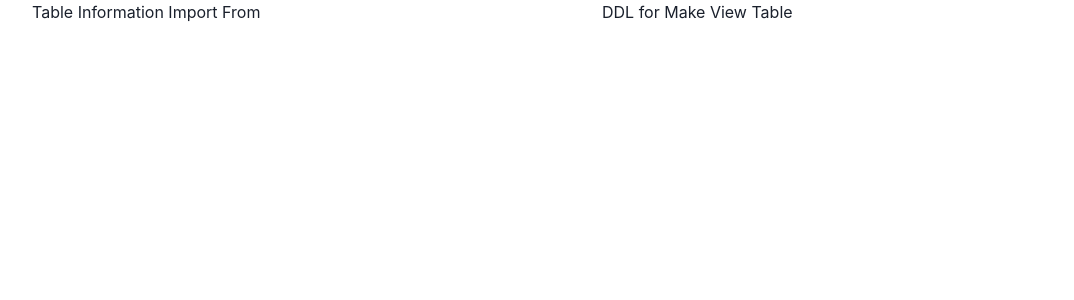
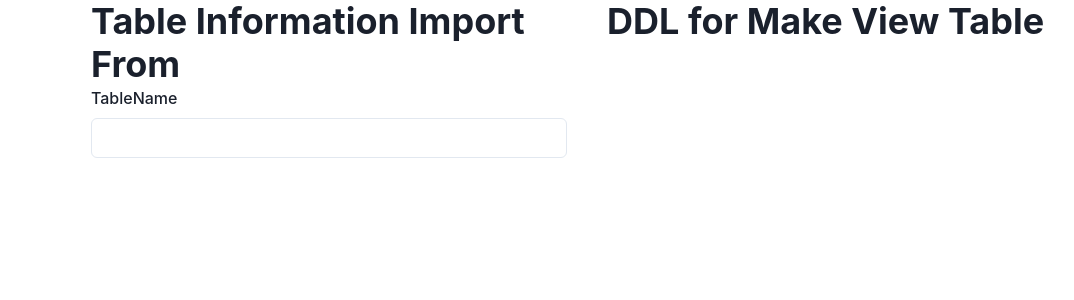
Before and after one commit to medcarejp/view-ddl-generator, a Next.js app: page / in a window 1280 px wide. Shown: the top 300 px of the page, without its empty margins (53-1127 px from the left). Built offline with nearby package versions, Linux system fonts and the light colour scheme.

Commit message:
remove grid system, use chakras grid instead.

```diff
--- a/components/DdlForm.tsx
+++ b/components/DdlForm.tsx
@@ -1,15 +1,21 @@
 import React from 'react';
-import { Row, Col } from 'react-grid-system';
+import {
+  SimpleGrid, Heading, FormControl, FormLabel, Input,
+} from '@chakra-ui/react';
 
 const Component = () => (
-  <Row>
-    <Col sm={6}>
-      <h2>Table Information Import From</h2>
-    </Col>
-    <Col sm={6}>
-      <h2>DDL for Make View Table</h2>
-    </Col>
-  </Row>
+  <SimpleGrid columns={2} spacing={10}>
+    <div>
+      <Heading as="h2">Table Information Import From</Heading>
+      <FormControl id="TableName">
+        <FormLabel>TableName</FormLabel>
+        <Input />
+      </FormControl>
+    </div>
+    <div>
+      <Heading as="h2">DDL for Make View Table</Heading>
+    </div>
+  </SimpleGrid>
 );
 
 export default Component;
--- a/package.json
+++ b/package.json
@@ -15,8 +15,7 @@
     "framer-motion": "^4",
     "next": "10.2.3",
     "react": "17.0.2",
-    "react-dom": "17.0.2",
-    "react-grid-system": "^7.2.0"
+    "react-dom": "17.0.2"
   },
   "devDependencies": {
     "@types/react": "17.0.9",
--- a/pages/index.tsx
+++ b/pages/index.tsx
@@ -1,10 +1,10 @@
 import React from 'react';
-import { Container } from 'react-grid-system';
+import { Container } from '@chakra-ui/react';
 import DdlForm from '../components/DdlForm';
 
 export default function Home() {
   return (
-    <Container>
+    <Container maxW="container.lg">
       <DdlForm />
     </Container>
   );
```
Also changed, not shown: 1 other file (tests, documents, lock files or other folders).
